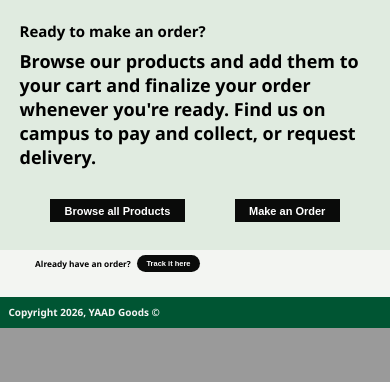
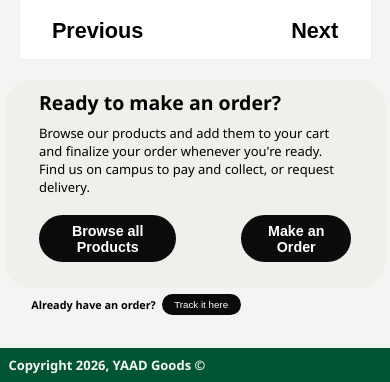
Before and after one commit to collisionnathan55/comp2140-mon3-5-group1, a PHP site: page / in a window 390 px wide. Shown: the part 726-1108 px from the top of the page. Before the commit the page ends 1054 px from the top, so only its background shows below. Run offline with PHP 8.4, Linux system fonts and the light colour scheme.

Commit message:
Redesigned get-started blurb.

```diff
--- a/master.css
+++ b/master.css
@@ -39,14 +39,14 @@ button:hover {
 
 /* Responsive */
 
+@media (max-width: 768px) {
+    html {
+        font-size: 10px;
+    }
+}
+
 @media (max-width: 1024px) {
     html {
         font-size: 13px;
     }
 }
-
-@media (max-width: 768px) {
-    html {
-        font-size: 10px;
-    }
-}
--- a/misc/navigation-bar.html
+++ b/misc/navigation-bar.html
@@ -11,9 +11,9 @@
 
             background-color: #005C32;
 
-            border-style: solid;
+            /* border-style: solid;
             border-width: 0 0 1rem 0;
-            border-color: #005533;
+            border-color: #005533; */
 
             display: flex;
             flex-direction: row;
--- a/page-home.css
+++ b/page-home.css
@@ -34,16 +34,6 @@ main {
     padding-bottom: 1vmin;
 }
 
-@media (max-width: 768px) {
-    #tagline {
-        width: 80%;
-    }
-    #tagline > div {
-        flex-direction: column;
-        gap: 2vmax;
-    }
-}
-
 
 #instagram-carousel {
     display: flex;
@@ -56,13 +46,18 @@ main {
 
 #get-started {
     margin-top: 1vmax;
+    padding-top: 1vmax;
+    padding-left: 4vmax;
+    padding-right: 4vmax;
 
-    padding-top: 4vmax;
-    padding-bottom: 1vmax;
-    padding-left: 9vw;
-    padding-right: 9vw;
+    width: 70%;
 
-    background-color: #e0ebe0;
+    align-self: center;
+
+    background-color: #EFEFEB;
+    color: black;
+
+    border-radius: 2rem;
 }
 #get-started > h1 {
     margin-bottom: 1vmax;
@@ -82,11 +77,8 @@ main {
 
     margin-bottom: 2rem;
 }
-#get-started > div > button {
-    border-radius: 0;
-}
 #continue-blurb {
-    padding-left: 9vw;
+    margin-left: calc(15% - 4vmax + 2rem);
     padding-top: 0.5rem;
     padding-bottom: 0.5rem;
 
@@ -100,11 +92,33 @@ main {
 }
 #continue-blurb > button {
     font-size: 0.9em;
+    font-weight: 400;
 }
 
+/* Responsiveness */
+
 @media (max-width: 768px) {
+    #tagline {
+        width: 80%;
+    }
+    #tagline > div {
+        flex-direction: column;
+        align-items: start;
+        gap: 2vmax;
+    }
+    #tagline > div > button {
+        align-self: center;
+    }
+
     #get-started {
-        padding-left: 5vw;
-        padding-right: 5vw;
+        width: 80%;
+    }
+    #get-started > p {
+        font-size:small;
+        font-weight: 400;
+        margin-bottom: 1.5rem;
+    }
+    #continue-blurb {
+        margin-left: calc(10% - 4vmax + 2rem);
     }
 }
```
Also changed, not shown: README.md.
